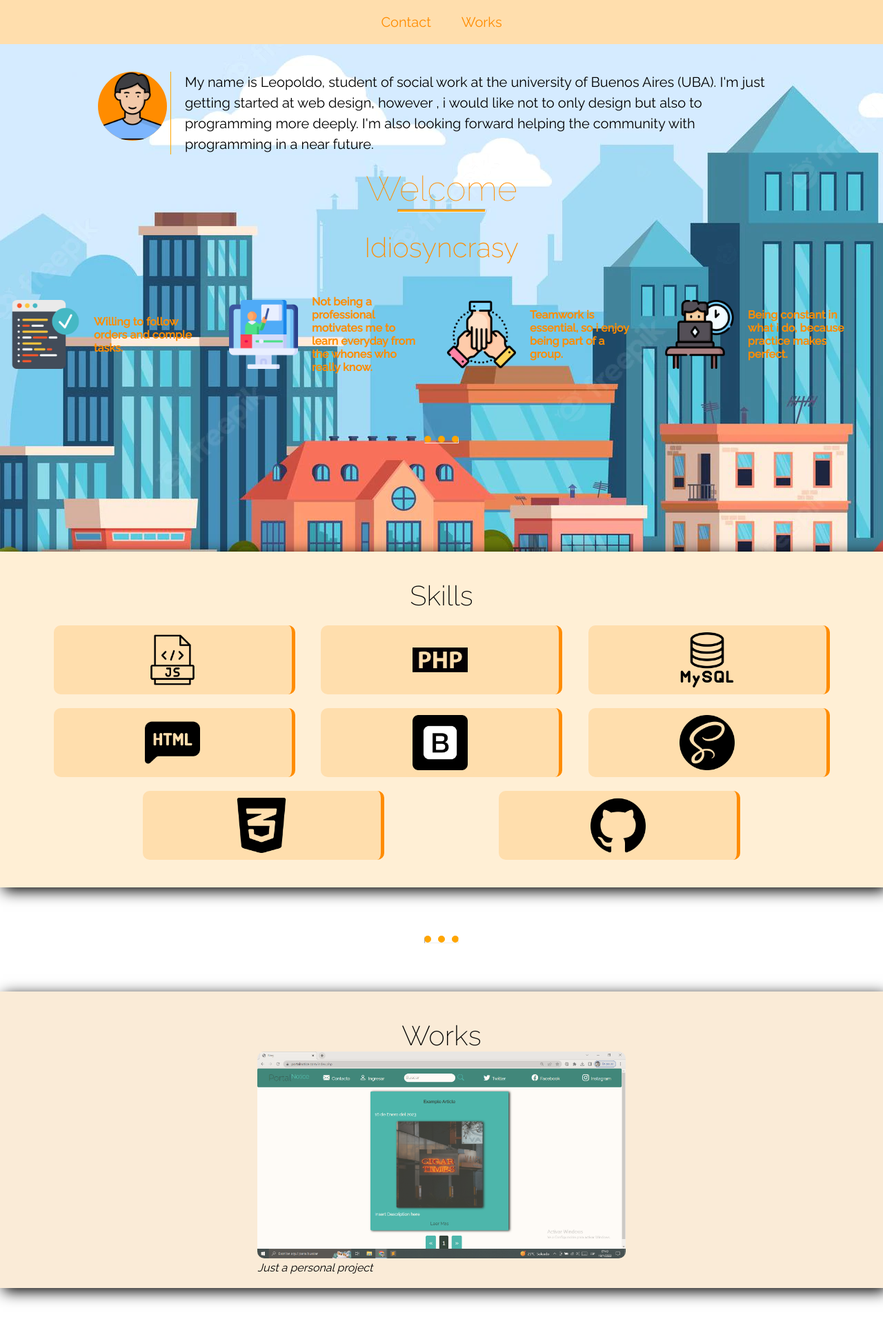
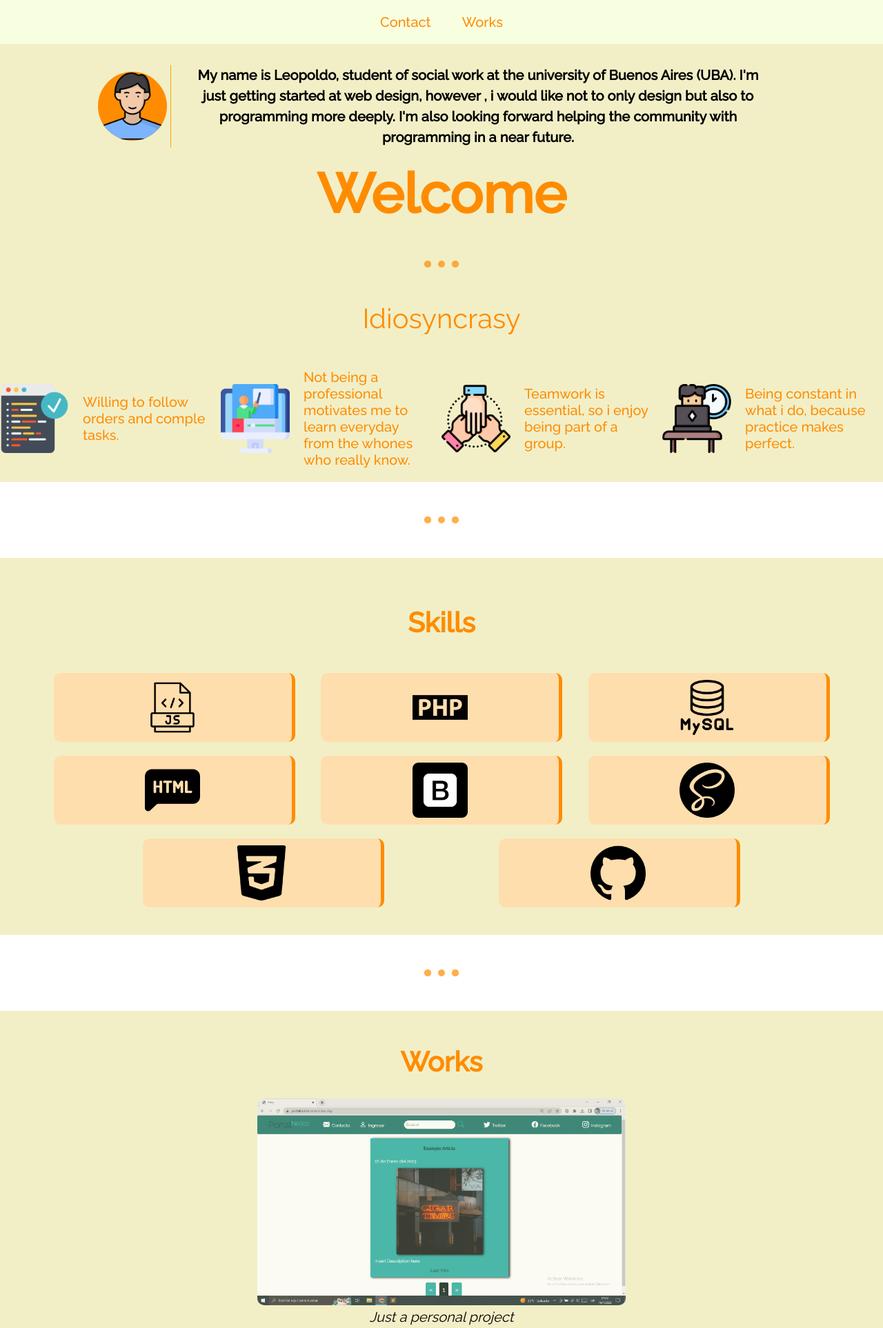
Before and after one commit to leomed/portfolio, a PHP site: page / in a window 1280 px wide. Shown: the top 1926 px of the page at 69% size. Run offline with PHP 8.4, Linux system fonts and the light colour scheme.

Commit message:
Segunda Version

```diff
--- a/index.html
+++ b/index.html
@@ -3,6 +3,7 @@
 <head>
 	<meta charset="UTF-8">
 	<meta name="viewport" content="width=device-width, initial-scale=1.0">
+	<link rel="icon" href="css/favicon.ico">
 	<link rel="stylesheet" href="css/style.css">
 	<link rel="preconnect" href="https://fonts.googleapis.com">
 	<link rel="preconnect" href="https://fonts.gstatic.com" crossorigin>
@@ -10,25 +11,22 @@
 	<title>Leopoldo Medri</title>
 </head>
 <body>
-<div class="contfull">
 
 
 
 
 <header>
-<div class="headerall">
+	<section class="headersection">
 
 
 
-			<div class="links">
-
-
+			<section class="links-container">
 				<a id="contact-link" class="contact-link"href="#">Contact</a>
 				<a id="work-link" class="contact-link"href="#">Works</a>
-			</div>
-				<div class="about-me-container">
-					<div class="links">
-					</div>
+			</section>
+
+			<section class="about-me-container">
+
 				<div class="img-introduction-cont">
 
 						<div class="male-img">
@@ -40,80 +38,98 @@
 
 							<p class="introduction">	My name is Leopoldo, student of social work at the university of Buenos Aires (UBA). I'm just getting started at web design, however , i would like not to only design but also to programming more deeply. I'm also looking forward helping the community with programming in a near future. </p>
 						</div>
-					</div>
-				</div>
-
-				<div class="tittle">
-					<div class="tittle-img">
-
-					<h1><span>Welcome</span></h1>
-
 
 
 				</div>
-				<hr class="wline">
 
+			</section>
+
+				<section class="tittle-container">
+
+					<div class="tittle-h1">
+						<h1>Welcome</h1>
 					</div>
-				<div class="h2content">
 
-					<h2>Idiosyncrasy</h2>
-				</div>
-				<div class="can">
 
-					<div class="can-img">
+				</section>
+
+				<hr class="divition">
+
+				<section class="h2-container">
+					<h2 class="h2-title-top">Idiosyncrasy</h2>
+				</section>
+
+
+				<section class="ideas-container">
+
+					<div class="ideas-img">
 						<img class="imgdo" src="images/code.png" alt="">
 						<p>Willing to follow orders and comple tasks.</p>
 					</div>
 
-					<div class="can-img">
+					<div class="ideas-img">
 						<img class="imgdo" src="images/lesson.png" alt="">
 						<p>Not being a professional motivates me to learn everyday from the whones who really know.</p>
 					</div>
 
-					<div class="can-img">
+					<div class="ideas-img">
 						<img class="imgdo" src="images/united.png" alt="">
 						<p>Teamwork is essential, so i enjoy being part of a group.</p>
 					</div>
 
-					<div class="can-img">
+					<div class="ideas-img">
 						<img class="imgdo" src="images/work.png" alt="">
 						<p>Being constant in what i do, because practice makes perfect. </p>
 					</div>
 
 
-</div>
-</div>
+				</section>
+	</section>
 
-						<hr class="division">
+
+
 </header>
 
+<hr class="divition">
 
 <main>
 
 
-		<div id="skills" class="skills">
+		<section id="skills" class="skills-container">
+
 		<h2>Skills</h2>
+
 		<div class="javascript-content">
 				<img  id="skillimage"class="java-img" src="images/javascript.png" alt="">
 		</div>
+
+
 		<div class="javascript-content">
 				<img  id="skillimage"class="java-img" src="images/php-logo.png" alt="">
 		</div>
+
+
 		<div class="javascript-content">
 				<img  id="skillimage"class="java-img" src="images/mysql.png" alt="">
 		</div>
+
+
 		<div class="javascript-content">
 				<img  id="skillimage"class="java-img" src="images/html.png" alt="">
 		</div>
-		<div id="skillimage" class="javascript-content">
-				<img class="java-img-boot" src="images/bootstrap.png" alt="">
+
+
+		<div  class="javascript-content">
+				<img class="java-img" src="images/bootstrap.png" alt="">
 		</div>
-		<div id="skillimage" class="javascript-content">
+
+
+		<div class="javascript-content">
 				<img class="java-img" src="images/sass.png" alt="">
 		</div>
 
 		<div class="javascript-content">
-				<img  id="skillimage"class="java-img" src="images/css-3.png" alt="">
+				<img class="java-img" src="images/css-3.png" alt="">
 		</div>
 
 		<div class="javascript-content">
@@ -121,25 +137,28 @@
 		</div>
 
 
-	</div>
-	<hr class="division">
+	</section>
 
+<hr class="divition">
 
-		<div class="works" id="trabajos">
+		<section class="works-container" id="trabajos">
 				<h4>Works</h4>
-			<div class="workunocontainer">
+			<div class="workone-container">
 
 					<a href="https://www.portalnotice.com">
-
 						<img class="workuno" src="images/workuno.png" alt="">
 					</a>
+
 					<p>	Just a personal project</p>
 
 			</div>
-		</div>
+		</section>
 
-		<hr class="division">
-	<div class="contact-container">
+		<hr class="divition">
+
+
+
+		<section class="contact-container">
 			<h5>Contact Me</h5>
 
 			<div class="formcont" id="contacto">
@@ -162,19 +181,22 @@
 						</div>
 
 					</form>
+
 	   		 </div>
-	</div>
+
+
+		</section>
 </main>
 
 <footer>
-		<div class="linksfooter">
+		<section class="linksfooter">
+			<p>All Rights Reserved</p>
+		</section>
+</footer>
 
-<p>All Rights Reserved</p>
-			</div>
-</footer>
-</body>
+
 <script src="js/jquery.min.js"></script>
 <script src="js/jquery.js"></script>
-	</div>
+
 </body>
 </html>
--- a/js/jquery.js
+++ b/js/jquery.js
@@ -15,11 +15,11 @@
 
 
 //ANIMACION DE ICONOS DE WHAT CAN I DO//
-$('.can-img').css({
+$('.ideas-img').css({
 	opacity: 0
 });
 
-$('.can-img').animate({
+$('.ideas-img').animate({
 	opacity: 1
 },2000);
 
@@ -32,11 +32,11 @@
 
 
 //ANIMACION DEl subtitulo//
-$('.h2content').css({
+$('.h2-container').css({
 	opacity: 0
 });
 
-$('.h2content').animate({
+$('.h2-container').animate({
 	opacity: 1
 },2000);
 
@@ -63,13 +63,13 @@
 $(window).scroll(function(){
 
 if ($(window).scrollTop() > 600){
-    $('.skills').css({
+    $('.skills-container').css({
 			opacity: 0
 
 
 		});
 
-		$('.skills').animate({
+		$('.skills-container').animate({
 			opacity: 1
 
 		},3000);
--- /dev/null
+++ b/sass/_footer.scss
@@ -0,0 +1,11 @@
+.linksfooter {
+	background: $secondaryColor;
+	margin-top: 70px;
+	text-align: center;
+	font-family: 'Raleway';
+	color: black;
+	justify-content: center;
+	display: flex;
+	align-items: center;
+	height: 40px;
+}
--- /dev/null
+++ b/sass/_header.scss
@@ -0,0 +1,215 @@
+* {
+	margin: 0px;
+	box-sizing: border-box;
+	margin: 0px;
+	font-size: 20px;
+}
+header {
+
+	background: $thirdColor;
+
+	flex-wrap: wrap;
+	width: 100%;
+
+
+}
+
+
+
+span {
+	font-family: 'Raleway';
+	font-weight: 100;
+	color: darkorange;
+}
+
+h1,h2,h3,h4,h5,h6{
+	font-family: 'Raleway';
+}
+
+
+.divition {
+	border: 10px solid $primaryColor;
+	border-style: dotted;
+	border-bottom: none;
+	width: 50px;
+	display: flex;
+	margin: 50px auto;
+	opacity: 0.7;
+	text-align: center;
+
+}
+
+.tittle-h1 {
+	display: flex;
+	justify-content: center;
+}
+.tittle-h1 h1{
+	font-size: 4em;
+	color: $primaryColor;
+	font-weight: 600;
+}
+
+
+
+
+
+.headersection {
+	margin-bottom: 30px;
+
+	border-radius: 10px;
+
+}
+
+
+//////////////////////////////////////////////////////////////
+.links-container {
+	width: 100%;
+	text-align: center;
+	background: $secondaryColor;
+
+}
+
+.contact-link {
+	text-decoration: none;
+	font-family: 'Raleway';
+	display: inline-flex;
+	align-items: center;
+	text-align: center;
+
+	font-size: 1em;
+	padding: 20px;
+	font-weight: 	500;
+	color: $primaryColor;
+
+	}
+.contact-link:hover {
+	color: 	black;
+	transition: 3s all ease;
+}
+
+//////////////////////////////////////////////////////////
+
+/////////////////////////////////////////////////////////
+.about-me-container {
+	width: 100%;
+	margin-top: 30px;
+
+}
+.img-introduction-cont {
+	display: flex;
+	width: 100%;
+	justify-content: center;
+}
+
+
+
+.male-img {
+	display: flex;
+	align-items: center;
+}
+
+.male {
+	width: 100px;
+	height: 100px;
+	background: darkorange;
+	text-align: center;
+
+	float: left;
+	border-radius: 100%;
+
+
+}
+
+.intro {
+	display: flex;
+	align-items: center;
+	width: 70%;
+	border-radius: 10px;
+
+}
+
+
+.introduction {
+	font-family: 'Raleway';
+	color: black;
+	font-size: 20px;
+	font-weight: 600;
+	line-height: 1.5;
+	text-align: center;
+	z-index: 1;
+	padding-inline: 20px;
+	margin-left: 5px;
+	border-left: 1px solid orange;
+}
+
+/////////////////////////////////////////////////
+
+
+//////////////////////////////////////////////////
+
+.tittle-container {
+	width: 100%;
+	margin-top: 20px;
+}
+
+
+
+
+
+///////////////////////////////////////////////////
+
+
+
+
+
+/////////////////////////////////////////////
+.h2-container {
+	margin: 30px auto;
+
+
+}
+.h2-container .h2-title-top{
+	font-weight: 400;
+	font-family: 'Raleway';
+	color: $primaryColor;
+}
+
+////////////////////////////////////////////////
+
+
+
+
+
+
+//////////////////////////////////////////////
+
+
+.ideas-container{
+	width: 100%;
+	display: flex;
+	justify-content: space-evenly;
+
+}
+
+.ideas-img{
+	font-family: 'Raleway';
+	width: 100%;
+	display: flex;
+	justify-content: center;
+	align-items: center;
+}
+
+.ideas-img p {
+	font-weight: 700;
+	color: $primaryColor;
+	font-weight: 500;
+	padding: 20px;
+}
+
+.imgdo {
+	width: 100px;
+	height: 100px;
+}
+
+
+///////////////////////////////////////////
--- /dev/null
+++ b/sass/_main.scss
@@ -0,0 +1,183 @@
+
+/*********************************************/
+.skills-container	{
+	display: flex;
+	flex-wrap: 	wrap	;
+	justify-content: space-evenly;
+	background: 	$thirdColor;
+	padding: 40px;
+	margin-bottom: 30px;
+
+
+}
+h2 {
+	font-family: 	'Raleway';
+	text-align: 	center;
+	width: 100%;
+	font-size: 40px;
+	font-weight: 600;
+	color: $primaryColor;
+	margin: 30px auto;
+}
+
+.javascript-content {
+	background: 	navajowhite;
+	border-radius: 	10px;
+	border-right: 5px solid darkorange;
+	width: 350px;
+	cursor: pointer;
+	display: 	flex;
+	justify-content: 	center;
+	margin-top: 	20px;
+}
+
+.javascript-content:hover {
+	background: 	darkorange	;
+	transition: 	3s all ease;
+}
+.java-img {
+	height: 100px;
+	width: 	100px;
+	padding: 	10px;
+
+}
+
+
+h4,h5	{
+	color: $primaryColor;
+
+	text-align: 	center;
+	font-size: 40px;
+	font-weight: 600;
+	width: 100%;
+	margin: 30px auto;
+
+}
+
+
+
+
+/***********************************/
+.works-container {
+
+	display: flex;
+	justify-content: center;
+
+	background: 	$thirdColor;
+	padding: 	20px;
+
+	flex-wrap: wrap;
+
+
+
+}
+
+.workone-container .workuno	 {
+	width: 100%;
+	height: 	300px;
+
+		border-radius: 	10px;
+	opacity: 0.8;
+
+}
+.workuno:hover {
+	opacity: 	1;
+	transition: 	2s all ease;
+
+
+
+}
+
+.workone-container p {
+	font-family: 	'Raleway';
+	font-weight: 	400;
+	text-align: center;
+	font-style: italic	;
+
+
+}
+
+
+
+
+
+
+
+
+
+/************************************/
+.contact-container {
+
+	justify-content: center;
+	flex-wrap: 	wrap	;
+
+}
+.formcont {
+	display: flex;
+	justify-content: center;
+}
+
+.form {
+	width: 50%;
+	background: 	rgba(0,0,0 , 0.2);
+	border-radius: 10px;
+	padding: 20px;
+	box-shadow: 	10px 5px 20px 5px;
+	margin-top: 	20px;
+
+}
+
+.form input[type="text"],
+textarea {
+	width: 100%;
+	outline: 	none;
+	border-bottom: 2px solid darkorange	;
+	padding: 20px;
+	color: 	black;
+	margin-top: 	20px;
+	border-radius: 10px;
+	font-family: 	'Raleway';
+
+}
+
+.form input[type="text"]:focus {
+	background: 	rgba(255, 165,0, 0.4);
+	transition: 	1s all ease;
+}
+
+textarea {
+
+	max-height: 	200px;
+	min-height: 150px;
+	max-width: 100%;
+	min-width: 	100%;
+}
+
+textarea:focus {
+	background: 	rgba(255, 165,0, 0.4);
+	transition: 	1s all ease;
+}
+
+
+.btn-submit {
+text-align: 	center;
+display:block;
+margin: auto;
+font-size: 20px;
+padding: 	20px;
+font-family: 	'Raleway';
+border-radius: 10px;
+background: 	darkorange;
+margin-top: 	20px;
+cursor: pointer;
+}
+
+.btn-submit:hover {
+	background: 	white;
+	transition: 	2s all ease;
+}
+
+
+
+
+/*************************************/
--- a/sass/style.scss
+++ b/sass/style.scss
@@ -0,0 +1,11 @@
+
+
+
+$primaryColor : darkorange;
+$secondaryColor : #F7FFE0;
+$thirdColor: #F2EFC7;
+
+@import 'header';
+@import 'main';
+@import 'footer';
+@import 'mediaquerys';
```
Also changed, not shown: sass/_mediaquerys.scss (added, +75 -0 lines), 1.png (deleted), css/favicon.ico (added), css/style.css. Lines whose indentation alone changed are shown as unchanged.
